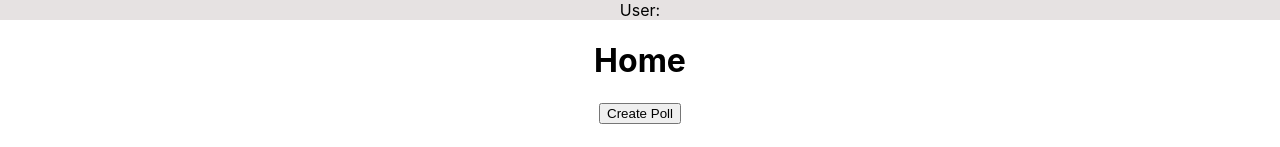
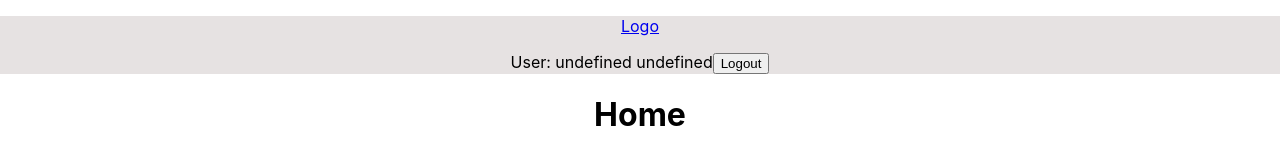
Before and after one commit to nenadpejic/pupin-bites, a React (Create React App) app: page /home in a window 1280 px wide. Shown: the top 147 px of the page. Built offline with nearby package versions, Linux system fonts and the light colour scheme; no server answers; sample sign-in values are in the browser's storage.

Commit message:
Create NavBar component and put that component in Home, SingleOrderCreate and Welcome page

```diff
--- /dev/null
+++ b/src/components/NavBar/index.js
@@ -0,0 +1,54 @@
+import { useContext, useState, useEffect } from "react";
+import { AuthContext } from "../../contexts/AuthContext";
+import { Link } from "react-router-dom";
+import { getProfile } from "../../services/services";
+
+const NavBar = () => {
+  const [user, setUser] = useState({});
+  const auth = useContext(AuthContext);
+
+  useEffect(() => {
+    getProfile()
+      .then((res) => {
+        const data = res.data;
+        setUser(data);
+        console.log(data);
+      })
+      .catch((err) => {
+        console.log(err);
+      });
+  }, []);
+
+  const handleClick = () => {
+    if (auth.isAuth()) {
+      localStorage.removeItem("Token");
+      window.location.reload();
+    }
+  };
+
+  return (
+    <nav>
+      {auth.isAuth() ? (
+        <>
+          <p>
+            <Link to="/home">Logo</Link>
+          </p>
+          <span>User: {user?.firstName + " " + user?.lastName}</span>
+          <button onClick={handleClick}>Logout</button>
+        </>
+      ) : (
+        <>
+          <p>Logo</p>
+          <button>
+            <Link to="/login">Log In</Link>
+          </button>
+          <button>
+            <Link to="/signup">Sign Up</Link>
+          </button>
+        </>
+      )}
+    </nav>
+  );
+};
+
+export default NavBar;
--- a/src/pages/Home/index.js
+++ b/src/pages/Home/index.js
@@ -1,16 +1,12 @@
 import React, { useEffect, useState } from "react";
-import {
-  getProfile,
-  getAllPolls,
-  getManyOrders,
-} from "../../services/services";
+import { getAllPolls, getManyOrders } from "../../services/services";
 import { useHistory } from "react-router-dom";
 import PollsItem from "../../components/PollsItem";
 import ActiveOrderItem from "../../components/ActiveOrderItem";
+import NavBar from "../../components/NavBar";
 import "./style.css";
 
 const Home = () => {
-  const [user, setUser] = useState();
   const [polls, setPolls] = useState([]);
   const [activeOrders, setActiveOrders] = useState([]);
   const history = useHistory();
@@ -19,21 +15,10 @@ const Home = () => {
     history.push("/create-poll");
   };
 
-  useEffect(() => {
-    getProfile()
-      .then((res) => {
-        setUser(res.data.firstName + " " + res.data.lastName);
-      })
-      .catch((err) => {
-        console.log(err);
-      });
-  }, []);
-
   //Hvatam listu anketa iz baze
   useEffect(() => {
     getAllPolls()
       .then((res) => {
-        // console.log(res);
         const data = res.data;
         setPolls(data);
       })
@@ -46,7 +31,6 @@ const Home = () => {
   useEffect(() => {
     getManyOrders()
       .then((res) => {
-        // console.log(res);
         const data = res.data.data;
         setActiveOrders(data);
       })
@@ -57,9 +41,7 @@ const Home = () => {
 
   return (
     <div id="home">
-      <nav>
-        <span>User: {user}</span>
-      </nav>
+      <NavBar />
       <h1>Home</h1>
       <button onClick={handleCreatePoll}>Create Poll</button>
       <h2>Polls</h2>
--- a/src/pages/SingleOrderCreate/index.js
+++ b/src/pages/SingleOrderCreate/index.js
@@ -1,5 +1,6 @@
 import React, { useEffect, useState } from "react";
 import { useParams } from "react-router-dom";
+import NavBar from "../../components/NavBar";
 import { getOneOrder } from "../../services/services";
 import { formatDate } from "../../utilities/utilities";
 
@@ -10,7 +11,6 @@ const SingleOrderCreate = () => {
   useEffect(() => {
     getOneOrder(slug)
       .then((res) => {
-        // console.log(res);
         const data = res.data;
         setOrder(data);
       })
@@ -21,6 +21,7 @@ const SingleOrderCreate = () => {
 
   return (
     <div id="single-order-create">
+      <NavBar />
       <h1>SingleOrderCreate</h1>
       <p>Label: {order.label}</p>
       <p>ID: {order.id}</p>
--- a/src/pages/Welcome/index.js
+++ b/src/pages/Welcome/index.js
@@ -1,23 +1,12 @@
-import { Link } from "react-router-dom";
+import NavBar from "../../components/NavBar";
 
 const Welcome = () => {
   return (
     <div id="welcome">
-      <nav>
-        <button>
-          <Link to="/login">
-            Log In
-          </Link>
-        </button>
-        <button>
-          <Link to="/signup">
-            Sign Up
-          </Link>
-        </button>
-      </nav>
+      <NavBar />
       <h1>Welcome</h1>
     </div>
   );
-}
+};
 
 export default Welcome;
```
